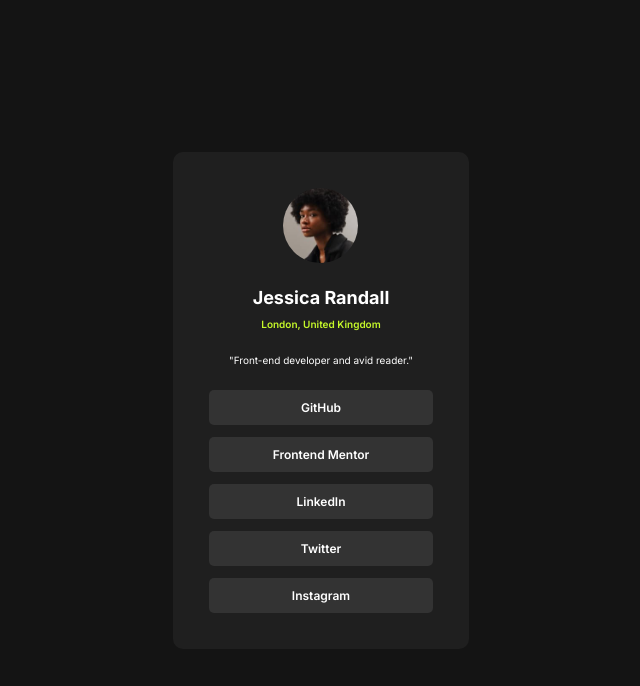
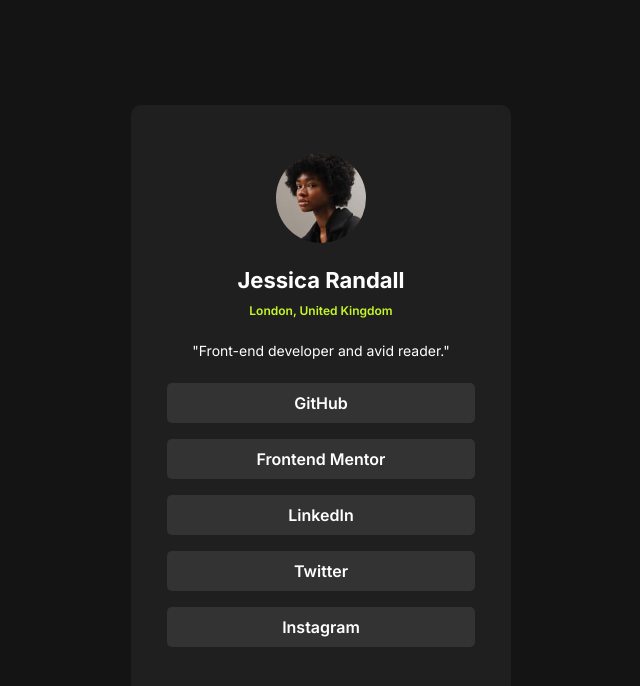
Before and after one commit to j3dd3rs/front-mentor-social-links, a plain HTML site: page index.html in a window 1280 px wide. Shown: the whole page, without its empty margins (319-959 px from the left). Drawn offline with Linux system fonts and the light colour scheme.

Commit message:
Updated files

```diff
--- a/css/style.css
+++ b/css/style.css
@@ -29,39 +29,39 @@
   flex-direction: column;
   background-color: hsl(0, 0%, 12%);
   max-width: 50rem;
-  padding: 3.6rem;
+  padding: 4.8rem 3.6rem;
   border-radius: 10px;
 }
 
 .social-media-avatar {
-  height: 7.5rem;
-  width: 7.5rem;
+  height: 9rem;
+  width: 9rem;
   border-radius: 50%;
   margin-bottom: 2.4rem;
 }
 
 .social-media-name {
-  font-size: 1.8rem;
+  font-size: 2.2rem;
   font-weight: 700;
   margin-bottom: 1rem;
 }
 
 .location {
-  font-size: 1rem;
+  font-size: 1.2rem;
   font-weight: 600;
   color: hsl(75, 94%, 57%);
   margin-bottom: 2.4rem;
 }
 
 .tagline {
-  font-size: 1rem;
+  font-size: 1.4rem;
   margin-bottom: 2.4rem;
 }
 
 .social-media-list {
   display: flex;
   flex-direction: column;
-  gap: 1.2rem;
+  gap: 1.6rem;
   list-style: none;
   text-align: center;
   width: 100%;
@@ -74,9 +74,9 @@
   display: block;
   text-decoration: none;
   color: inherit;
-  font-size: 1.2rem;
+  font-size: 1.6rem;
   font-weight: 600;
-  padding: 1rem 6.4rem;
+  padding: 1rem 9rem;
 }
 
 .social-media-link:hover,
--- a/index.html
+++ b/index.html
@@ -16,7 +16,7 @@
       sizes="32x32"
       href="./assets/images/favicon-32x32.png"
     />
-    <link rel="stylesheet" text="text/css" href="./css/style.css" />
+    <link rel="stylesheet" type="text/css" href="./css/style.css" />
 
     <title>Frontend Mentor | Social links profile</title>
   </head>
```
